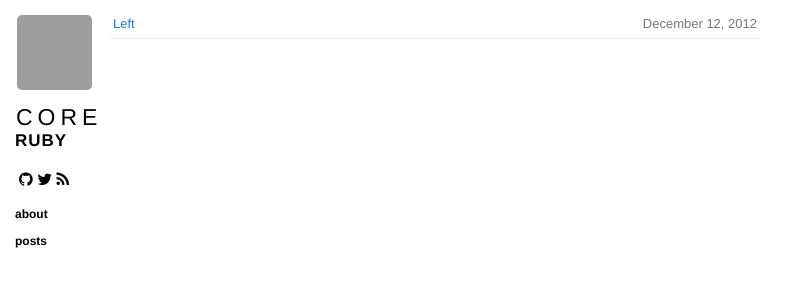
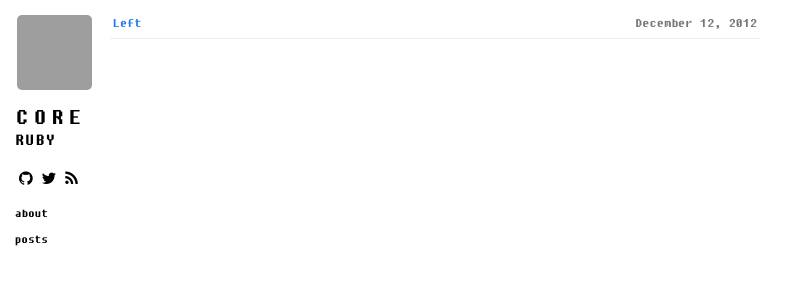
Before and after one commit to coreruby/coreruby.github.io, a Jekyll site: the page built from index.html, in a window 1280 px wide. Shown: the top 300 px of the page, without its empty margins (0-805 px from the left). Built offline with Jekyll 4.4.1, drawn with Linux system fonts in a browser that asks for light colours; nearby versions of some CDN libraries; Markdown is read by kramdown in place of the engine named in the settings; grey boxes are pictures that could not be loaded.

Commit message:
Pixelate it all

```diff
--- a/css/base.css
+++ b/css/base.css
@@ -1,6 +1,14 @@
 @charset "UTF-8";
+
+@font-face {
+  font-family: 'DOS';
+  src: url('fonts/Fixedsys500c.eot');
+  src: local('☺'), url('fonts/Fixedsys500c.woff') format('woff'), url('fonts/Fixedsys500c.ttf') format('truetype'), url('fonts/Fixedsys500c.svg') format('svg');
+  font-weight: normal;
+  font-style: normal; }
+
 body {
-  font-family: "Palatino Linotype", "Book Antiqua", Palatino, serif;
+  font-family: DOS, Monaco, Menlo, Consolas, "Courier New", monospace;
   margin: 0;
   -webkit-font-smoothing: antialiased; }
 
@@ -12,7 +20,7 @@ a {
   left: 15px;
   top: 15px;
   width: 80px;
-  font-family: Helvetica, sans-serif; }
+  font-family: DOS, Monaco, Menlo, Consolas, "Courier New", monospace; }
   .sidebar a {
     text-decoration: none; }
   .sidebar img {
@@ -68,28 +76,28 @@ a {
   margin-bottom: 50px; }
   .content h1 {
     color: #333;
-    font-family: "Yanone Kaffeesatz", Helvetica, sans-serif;
+    font-family: DOS, Monaco, Menlo, Consolas, "Courier New", monospace;
     font-weight: 400; }
   .content h1 a {
     color: #111;
     text-decoration: none; }
   .content h2 {
     color: #333;
-    font-family: "Yanone Kaffeesatz", Helvetica, sans-serif;
+    font-family: DOS, Monaco, Menlo, Consolas, "Courier New", monospace;
     font-weight: 400; }
   .content h2 a {
     color: #111;
     text-decoration: none; }
   .content h3 {
     color: #333;
-    font-family: "Yanone Kaffeesatz", Helvetica, sans-serif;
+    font-family: DOS, Monaco, Menlo, Consolas, "Courier New", monospace;
     font-weight: 400; }
   .content h3 a {
     color: #111;
     text-decoration: none; }
   .content h4 {
     color: #333;
-    font-family: "Yanone Kaffeesatz", Helvetica, sans-serif;
+    font-family: DOS, Monaco, Menlo, Consolas, "Courier New", monospace;
     font-weight: 400; }
   .content h4 a {
     color: #111;
@@ -145,7 +153,7 @@ a {
       font-style: normal; }
   .content .byline {
     margin-bottom: 17px;
-    font-family: "Yanone Kaffeesatz", Helvetica, sans-serif;
+    font-family: DOS, Monaco, Menlo, Consolas, "Courier New", monospace;
     padding-left: 0px;
     font-size: 17px;
     color: #777; }
@@ -159,7 +167,7 @@ a {
   .content .listing {
     margin: 10px 0 0 0;
     padding: 0;
-    font-family: Helvetica, sans-serif; }
+    font-family: DOS, Monaco, Menlo, Consolas, "Courier New", monospace; }
     .content .listing ul {
       margin: 0;
       padding: 0; }
```
Also changed, not shown: apple-touch-icon.png, css/fonts/Fixedsys500c.otf (added), css/fonts/Fixedsys500c.ttf (added), css/fonts/Fixedsys500c.woff (added), favicon.ico, 3 other files.
